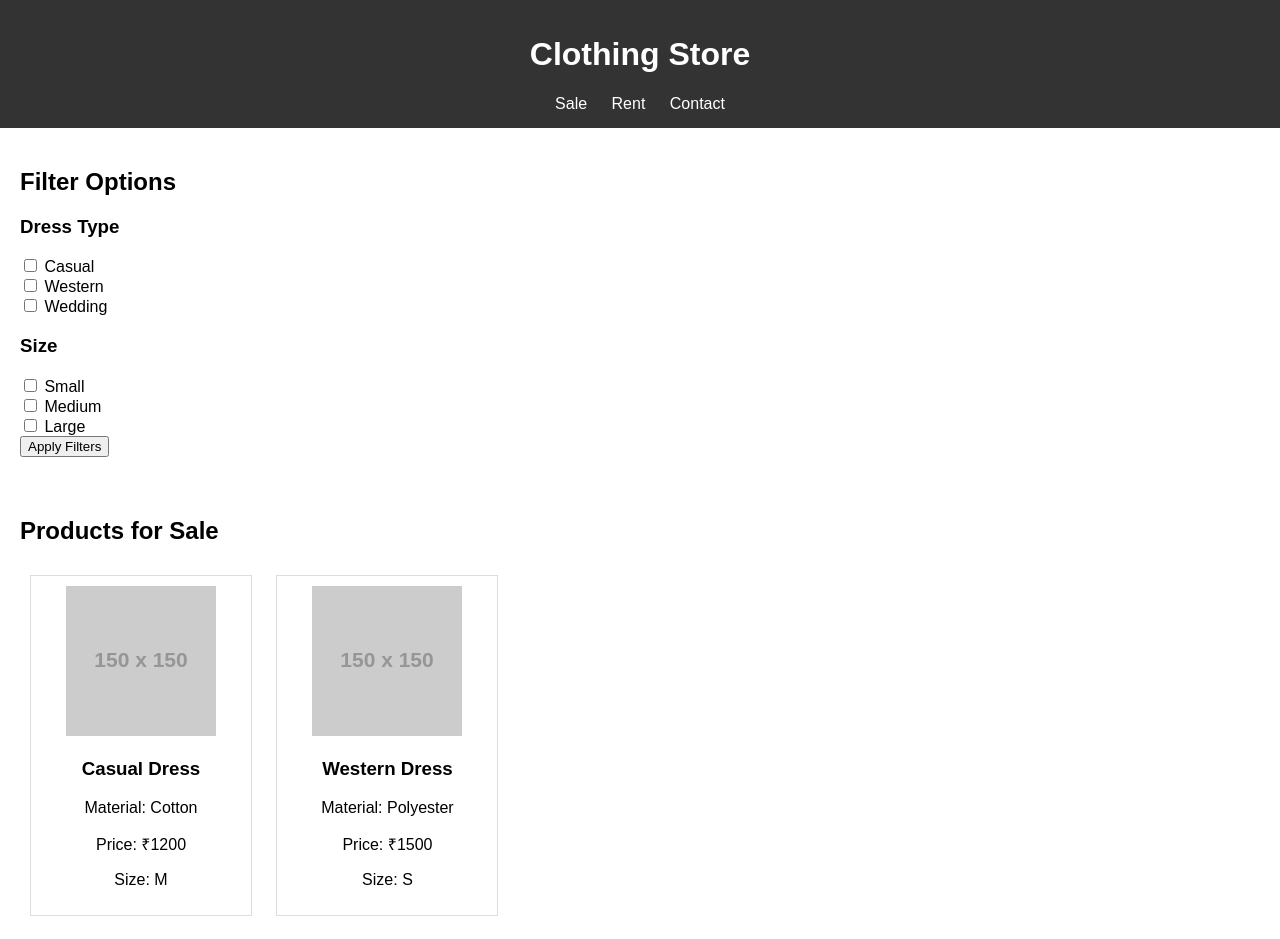
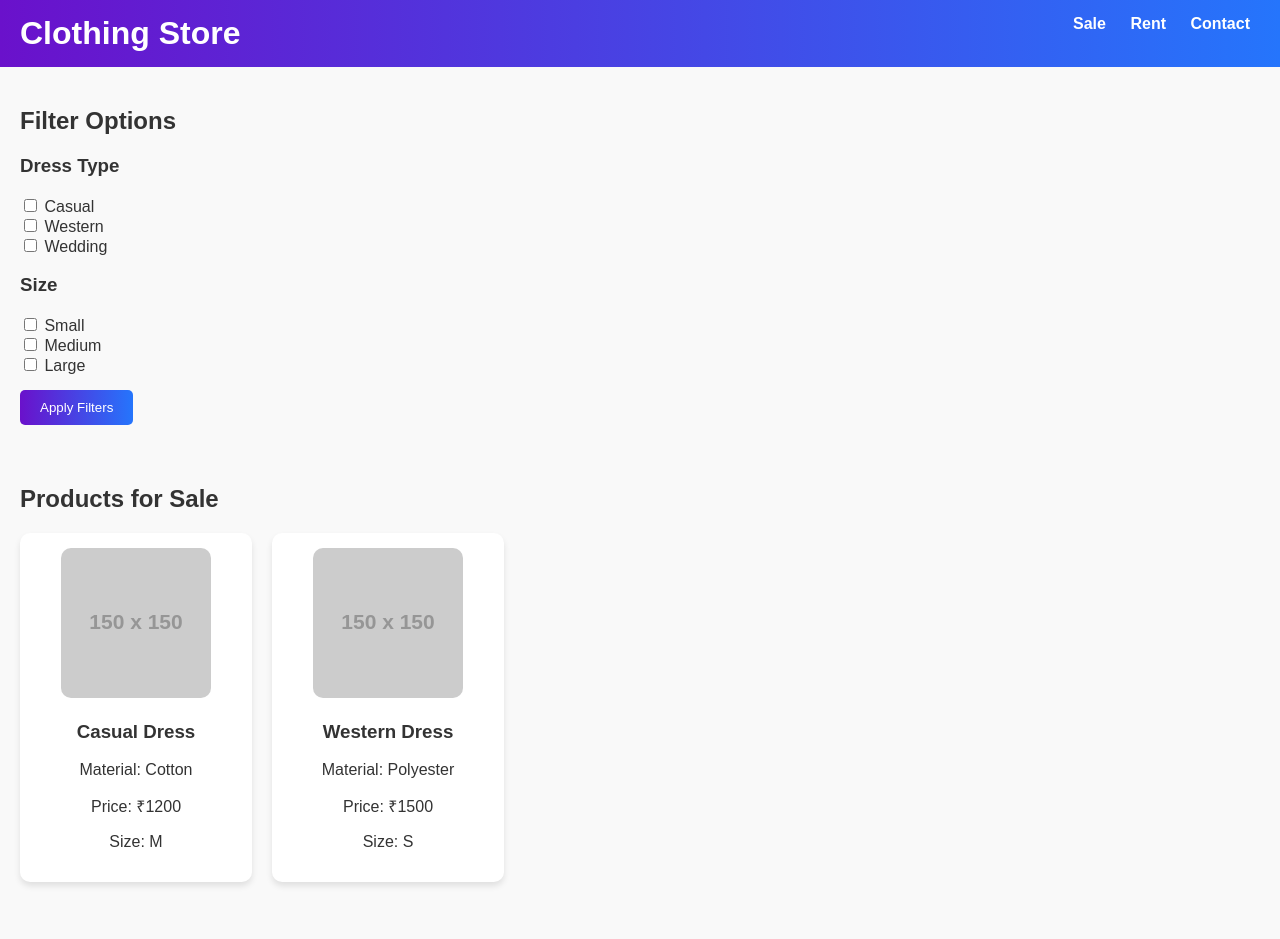
Before and after one commit to shanumundra/MFD, a plain HTML site: page index.html in a window 1280 px wide. Shown: the top 939 px of the page. Drawn offline with Linux system fonts and the light colour scheme; placeholder pictures from the web are drawn by us.

Commit message:
Update style.css
Update

```diff
--- a/style.css
+++ b/style.css
@@ -1,39 +1,77 @@
 body {
-    font-family: Arial, sans-serif;
+  font-family: 'Arial', sans-serif;
   margin: 0;
   padding: 0;
+  background-color: #f9f9f9;
+  color: #333;
 }
 
 header {
-    background-color: #333;
+  background: linear-gradient(90deg, #6a11cb, #2575fc);
   color: white;
   padding: 15px 20px;
-    text-align: center;
+  position: sticky;
+  top: 0;
+  z-index: 1000;
 }
 
-  nav a {
+.navbar h1 {
+  display: inline-block;
+  margin: 0;
+}
+
+.navbar nav {
+  float: right;
+}
+
+.navbar nav a {
   color: white;
+  text-decoration: none;
   margin: 0 10px;
-    text-decoration: none;
+  font-weight: bold;
 }
 
 section {
   padding: 20px;
 }
 
-  .product {
-    border: 1px solid #ddd;
-    margin: 10px;
-    padding: 10px;
-    width: 200px;
-    display: inline-block;
-    text-align: center;
+.filter-group {
+  margin-bottom: 15px;
 }
 
-  footer {
-    background-color: #333;
+button {
+  background: linear-gradient(90deg, #6a11cb, #2575fc);
   color: white;
+  padding: 10px 20px;
+  border: none;
+  border-radius: 5px;
+  cursor: pointer;
+}
+
+button:hover {
+  opacity: 0.8;
+}
+
+.product-grid {
+  display: grid;
+  grid-template-columns: repeat(auto-fill, minmax(200px, 1fr));
+  gap: 20px;
+}
+
+.product {
+  background: white;
+  border-radius: 10px;
+  box-shadow: 0 4px 6px rgba(0, 0, 0, 0.1);
+  padding: 15px;
   text-align: center;
-    padding: 10px;
-    margin-top: 20px;
+  transition: transform 0.2s;
 }
+
+.product img {
+  max-width: 100%;
+  border-radius: 10px;
+}
+
+.product:hover {
+  transform: scale(1.05);
+}
```
Lines whose indentation alone changed are shown as unchanged.
